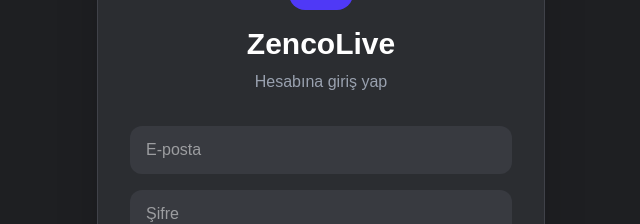
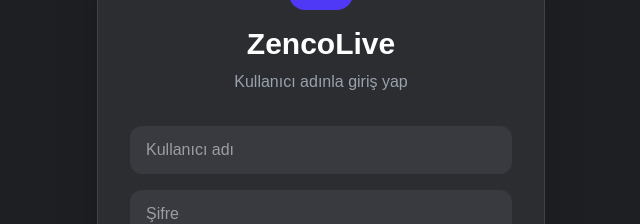
Before and after one commit to Vconixx/zencolive, a Next.js app: page /login in a window 1280 px wide. Shown: the part 236-460 px from the top of the page, without its empty margins (319-959 px from the left). Built offline with nearby package versions, Linux system fonts and the light colour scheme; no server answers.

Commit message:
kullanici adi ile giris sistemi

```diff
--- a/app/login/page.tsx
+++ b/app/login/page.tsx
@@ -5,31 +5,35 @@ import { useRouter } from "next/navigation";
 import Link from "next/link";
 import { supabase } from "../../lib/supabase";
 
+function usernameToAuthEmail(username: string) {
+  return `${username.trim().toLowerCase()}@zencolive.local`;
+}
+
 export default function LoginPage() {
   const router = useRouter();
 
-  const [email, setEmail] = useState("");
+  const [username, setUsername] = useState("");
   const [password, setPassword] = useState("");
   const [rememberMe, setRememberMe] = useState(true);
   const [loading, setLoading] = useState(false);
 
   async function login() {
-    if (!email || !password) {
-      alert("E-posta ve şifre gerekli.");
+    if (!username.trim() || !password.trim()) {
+      alert("Kullanıcı adı ve şifre gerekli.");
       return;
     }
 
     setLoading(true);
 
     const { error } = await supabase.auth.signInWithPassword({
-      email,
+      email: usernameToAuthEmail(username),
       password,
     });
 
     setLoading(false);
 
     if (error) {
-      alert("Giriş yapılamadı: " + error.message);
+      alert("Giriş yapılamadı: Kullanıcı adı veya şifre hatalı.");
       return;
     }
 
@@ -50,16 +54,15 @@ export default function LoginPage() {
             Z
           </div>
           <h1 className="text-3xl font-bold mt-4">ZencoLive</h1>
-          <p className="text-gray-400 mt-2">Hesabına giriş yap</p>
+          <p className="text-gray-400 mt-2">Kullanıcı adınla giriş yap</p>
         </div>
 
         <div className="space-y-4">
           <input
             className="w-full bg-[#383a40] rounded-xl px-4 py-3 outline-none"
-            placeholder="E-posta"
-            type="email"
-            value={email}
-            onChange={(e) => setEmail(e.target.value)}
+            placeholder="Kullanıcı adı"
+            value={username}
+            onChange={(e) => setUsername(e.target.value)}
           />
 
           <input
--- a/app/register/page.tsx
+++ b/app/register/page.tsx
@@ -5,17 +5,26 @@ import { useRouter } from "next/navigation";
 import Link from "next/link";
 import { supabase } from "../../lib/supabase";
 
+function usernameToAuthEmail(username: string) {
+  return `${username.trim().toLowerCase()}@zencolive.local`;
+}
+
 export default function RegisterPage() {
   const router = useRouter();
 
   const [username, setUsername] = useState("");
-  const [email, setEmail] = useState("");
+  const [contactEmail, setContactEmail] = useState("");
   const [password, setPassword] = useState("");
   const [loading, setLoading] = useState(false);
 
   async function register() {
-    if (!username.trim() || !email.trim() || !password.trim()) {
-      alert("Kullanıcı adı, e-posta ve şifre gerekli.");
+    if (!username.trim() || !password.trim()) {
+      alert("Kullanıcı adı ve şifre gerekli.");
+      return;
+    }
+
+    if (username.trim().length < 3) {
+      alert("Kullanıcı adı en az 3 karakter olmalı.");
       return;
     }
 
@@ -26,12 +35,25 @@ export default function RegisterPage() {
 
     setLoading(true);
 
+    const { data: existingProfile } = await supabase
+      .from("profiles")
+      .select("id")
+      .ilike("username", username.trim())
+      .maybeSingle();
+
+    if (existingProfile) {
+      setLoading(false);
+      alert("Bu kullanıcı adı zaten alınmış.");
+      return;
+    }
+
     const { error } = await supabase.auth.signUp({
-      email: email.trim(),
+      email: usernameToAuthEmail(username),
       password,
       options: {
         data: {
           username: username.trim(),
+          contact_email: contactEmail.trim() || null,
         },
       },
     });
@@ -43,7 +65,7 @@ export default function RegisterPage() {
       return;
     }
 
-    alert("Kayıt başarılı. Şimdi giriş yapabilirsin.");
+    alert("Kayıt başarılı. Kullanıcı adınla giriş yapabilirsin.");
     router.push("/login");
   }
 
@@ -68,10 +90,10 @@ export default function RegisterPage() {
 
           <input
             className="w-full bg-[#383a40] rounded-xl px-4 py-3 outline-none"
-            placeholder="E-posta"
+            placeholder="E-posta isteğe bağlı"
             type="email"
-            value={email}
-            onChange={(e) => setEmail(e.target.value)}
+            value={contactEmail}
+            onChange={(e) => setContactEmail(e.target.value)}
           />
 
           <input
```
